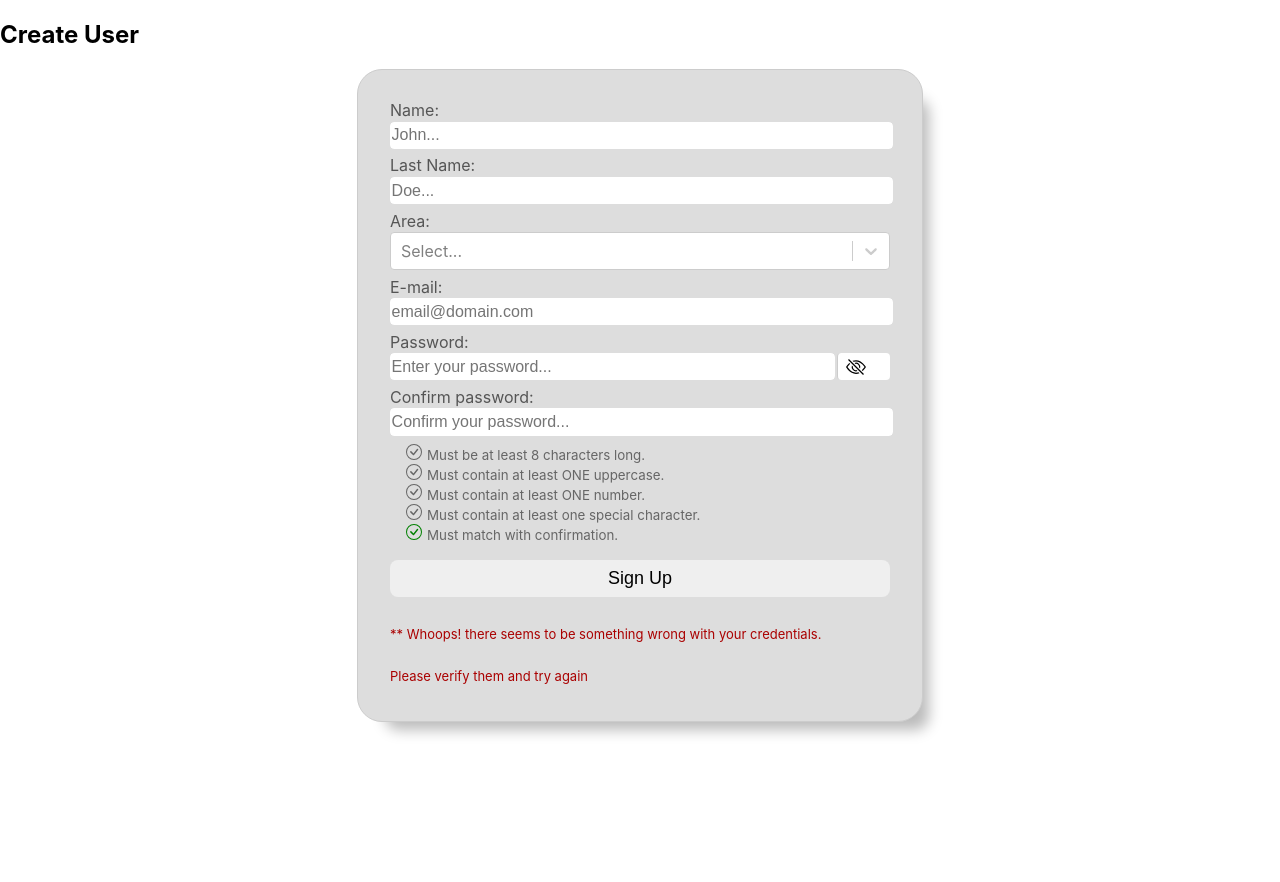
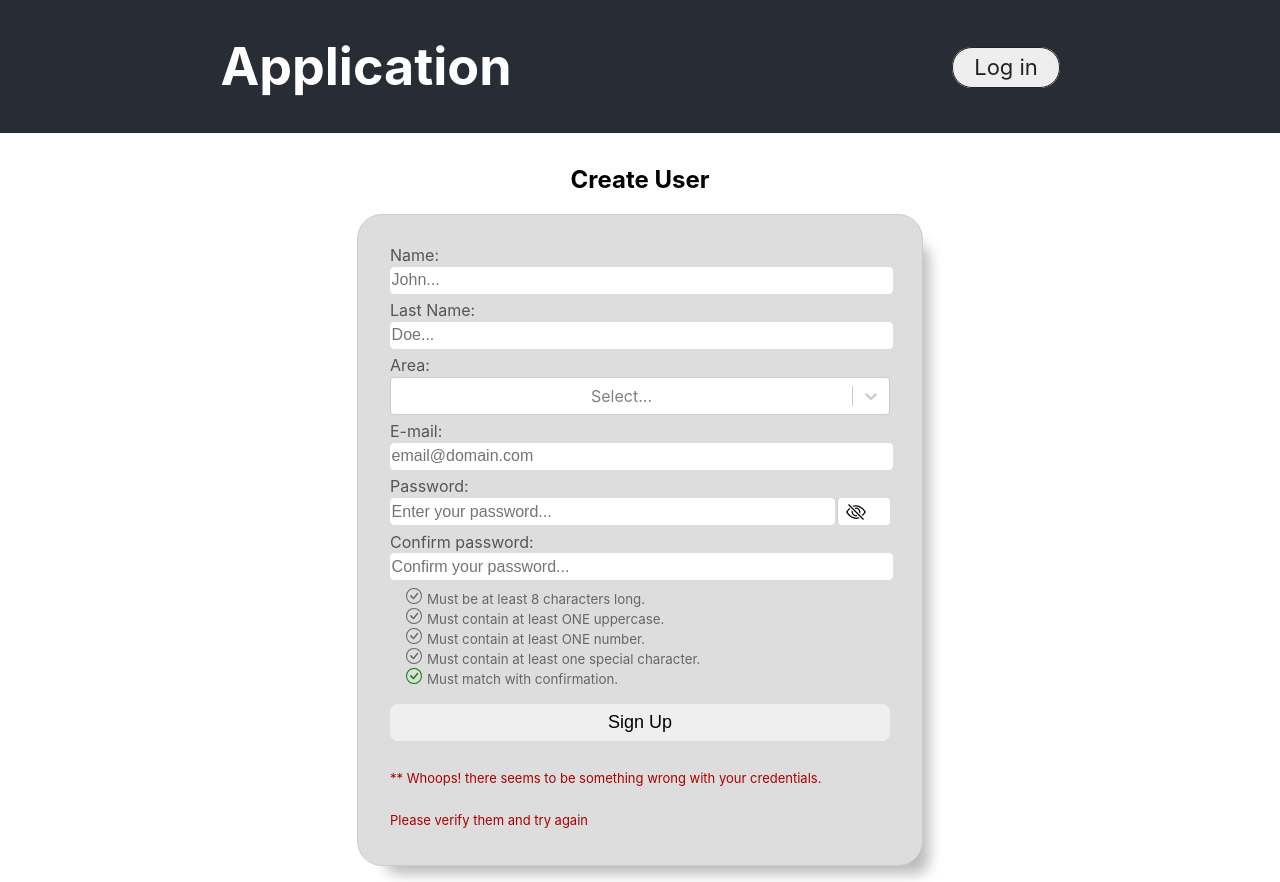
Before and after one commit to i-wolffe/sqlexpress-client, a React (Create React App) app: page /#/register in a window 1280 px wide. Before the commit the page ends 800 px from the top, so only its background shows below. Built offline with nearby package versions, Linux system fonts and the light colour scheme.

Commit message:
Implemented Hash routes for App and inner routes

```diff
--- a/src/App.js
+++ b/src/App.js
@@ -1,13 +1,14 @@
-import {React, useState, useEffect } from 'react';
+import './App.css';
+import { React, useState, useEffect } from 'react';
 import { Route, Routes, Link } from 'react-router-dom';
-import './App.css';
 import LoginButton from './components/LoginButton';
+
 import RegisterButton from './components/RegisterButton';
+import Modal from './components/Modal';
 
 import Login from './views/Login';
 import Home from './views/Home';
 import Register from './views/Register';
-import Modal from './components/Modal';
 
 import PermissionProvider from "./permissionProvider/permissionProvider";
 import Restricted from "./permissionProvider/restricted";
@@ -25,7 +26,7 @@ function App(props) {
   }
   useEffect(() => {
     console.warn(user)
-    updateEnvironment(user)
+    // updateEnvironment(user)
   },[user])
   return (
       <div className="App">
@@ -41,9 +42,9 @@ function App(props) {
       </header>
       <Modal displayModal={displayModal} setDisplayModal={setDisplayModal} setUser={setUser}/>
       <Routes>
-        <Route exact path="/" element={<Home user={user}/>} />
-        <Route exact path="/login" element={<Login setUser={setUser} />} />
-        <Route exact path="/register" element={<Register />} />
+        <Route  path="/" element={<Home user={user}/>} />
+        <Route  path="/login" element={<Login setUser={setUser} />} />
+        <Route  path="/register" element={<Register />} />
       </Routes>
     </PermissionProvider>
     </div>
--- a/src/components/LoginButton.jsx
+++ b/src/components/LoginButton.jsx
@@ -13,7 +13,7 @@ const LoginButton = (props) => {
       </div>
     :
       <div>
-        <Link exact to="login"><span className="Login-btn">Log in</span></Link>
+        <Link to="/login"><span className="Login-btn">Log in</span></Link>
       </div>
   )
 }
--- a/src/views/Register.jsx
+++ b/src/views/Register.jsx
@@ -221,7 +221,7 @@ export class Register extends Component {
         <h2>Create User</h2>
         <div >
           <form className="login-card" action="">
-            {this.state.navigate ?  <Navigate exact to="/" replace={true} />  : null }
+            {this.state.navigate ?  <Navigate to="/" replace={true} />  : null }
             <div>
               <label htmlFor="name-input" id="name-label">Name:</label>
               <input onClick={selectAll} type="name" id="name-input"  placeholder="John..."
```
Also changed, not shown: src/index.js (+4 -19 lines).
